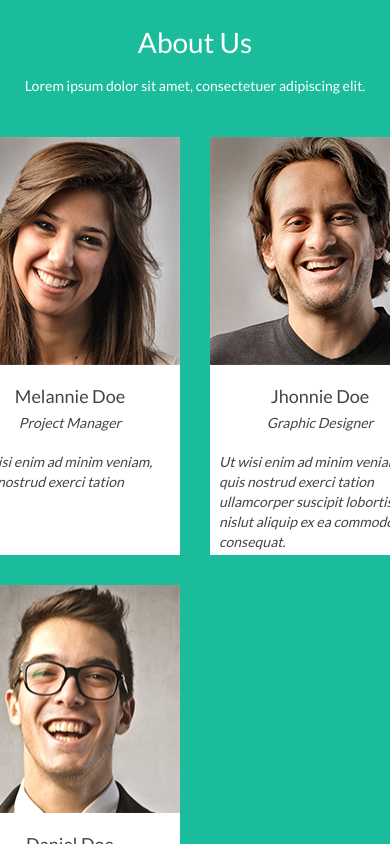
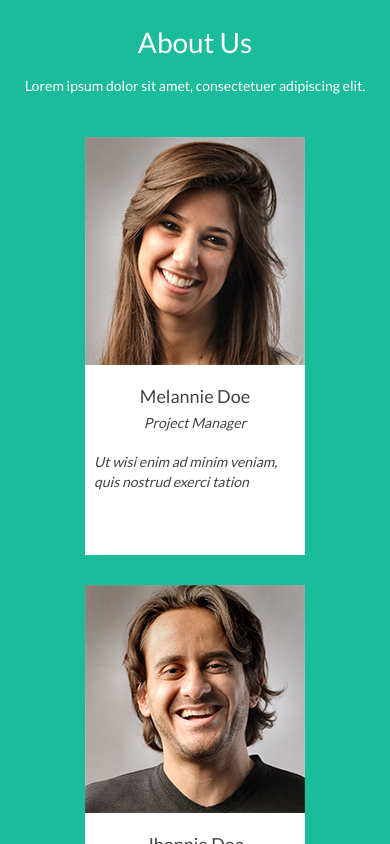
Before and after one commit to rejth/bla-landing, a React (Create React App) app: page / in a window 390 px wide. Shown: the part 860-1704 px from the top of the page. Built offline with nearby package versions, Linux system fonts and the light colour scheme.

Commit message:
some fix

```diff
--- a/src/components/About/About.scss
+++ b/src/components/About/About.scss
@@ -35,11 +35,11 @@ $primary-font-color: #444444;
     color: $light;
   }
   &__cards-wrapper {
-    margin-top: 43px;
-    max-width: 781px;
     display: grid;
     grid-template-columns: repeat(3, 1fr);
     grid-gap: 61px;
+    margin-top: 43px;
+    max-width: 781px;
   }
   &__card {
     width: 220px;
@@ -47,9 +47,6 @@ $primary-font-color: #444444;
     overflow: hidden;
     background-color: $light;
   }
-  // &__card + &__card {
-  //   margin-left: 61px;
-  // }
   &__image {
     width: 100%;
     height: 228px;
@@ -92,7 +89,6 @@ $primary-font-color: #444444;
   .about {
     &__cards-wrapper {
       max-width: 550px;
-      display: grid;
       grid-template-columns: repeat(2, 1fr);
       grid-template-rows: repeat(2, 1fr);
       grid-column-gap: 30px;
@@ -100,3 +96,14 @@ $primary-font-color: #444444;
     }
   }
 }
+
+@media (max-width: 600px) {
+  .about {
+    &__cards-wrapper {
+      max-width: 220px;
+      grid-template-columns: repeat(1, 1fr);
+      grid-template-rows: repeat(3, 1fr);
+      grid-column-gap: 0;
+    }
+  }
+}
```
